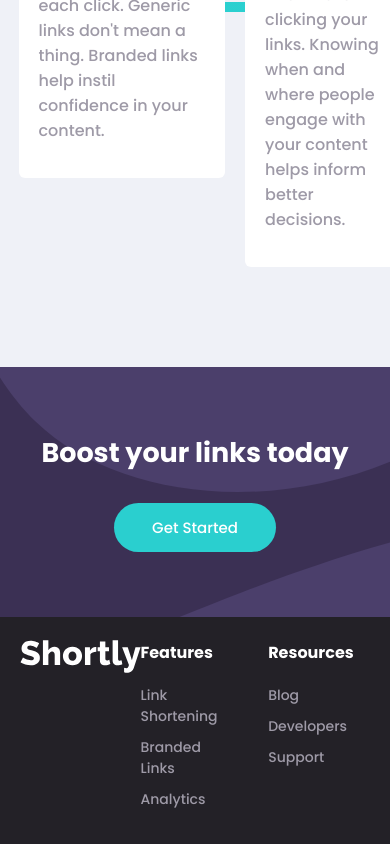
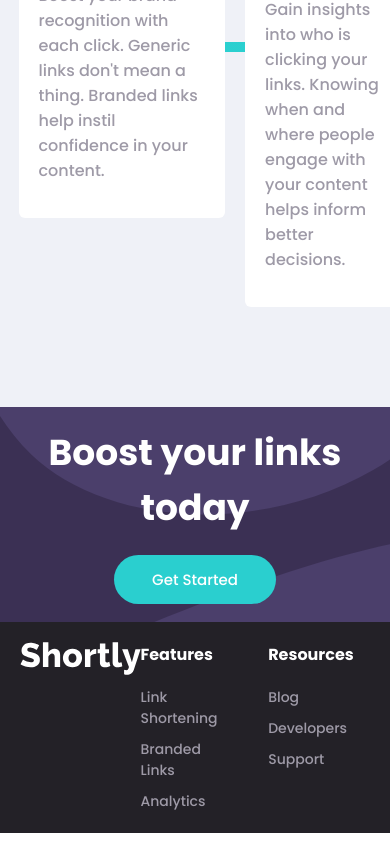
Before and after one commit to giandefaria/url-shortening-api-master, a React (Create React App) app: page / in a window 390 px wide. Shown: the part 1740-2584 px from the top of the page. Built offline with nearby package versions, Linux system fonts and the light colour scheme.

Commit message:
visual da página no desktop praticamente pronto. Ajustar media queries

```diff
--- a/src/styles/Footer.css
+++ b/src/styles/Footer.css
@@ -1,6 +1,6 @@
 .container--footer {
         background: hsl(260, 8%, 14%);
-        padding: 6% 5%;
+        padding: 5% 5% 3%;
         color: white;
         display: flex;
         justify-content: space-between;
--- a/src/styles/Main.css
+++ b/src/styles/Main.css
@@ -120,6 +120,11 @@
 
 }
 
+.advanced--statistics--box h1 {
+    font-size: 2em;
+    margin-bottom: 10px;
+}
+
 .advanced--statistics--box p {
     color: hsl(257, 7%, 63%);
 }
@@ -128,7 +133,6 @@
     display: flex;
     gap: 20px;
     background: linear-gradient(to bottom, transparent 45%, hsl(180, 66%, 49%) 45%, hsl(180, 66%, 49%) 47%, transparent 47%);
-    /*height: 400px;*/
     text-align: left;
 }
 
@@ -170,7 +174,7 @@
 }
 
 .boost--links--container {
-    height: 250px;
+    height: 215px;
     background: hsl(257, 27%, 26%);
     background-image: url("/src/images/bg-boost-desktop.svg");
     background-size: cover;
@@ -180,7 +184,11 @@
     flex-direction: column;
     justify-content: center;
     align-items: center;
-    gap: 30px;
+    gap: 20px;
+}
+
+.boost--links--container h1 {
+    font-size: 2em;
 }
 
 .boost--links--container button {
```
